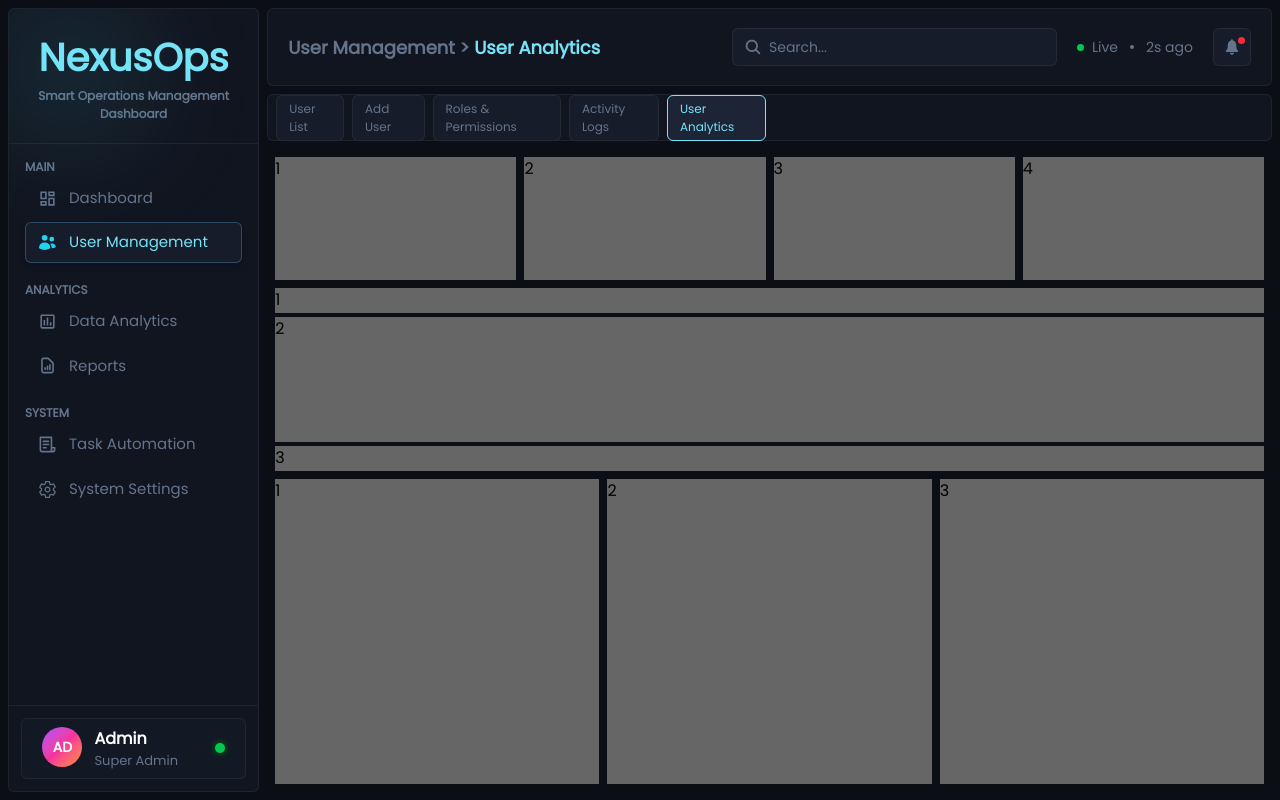
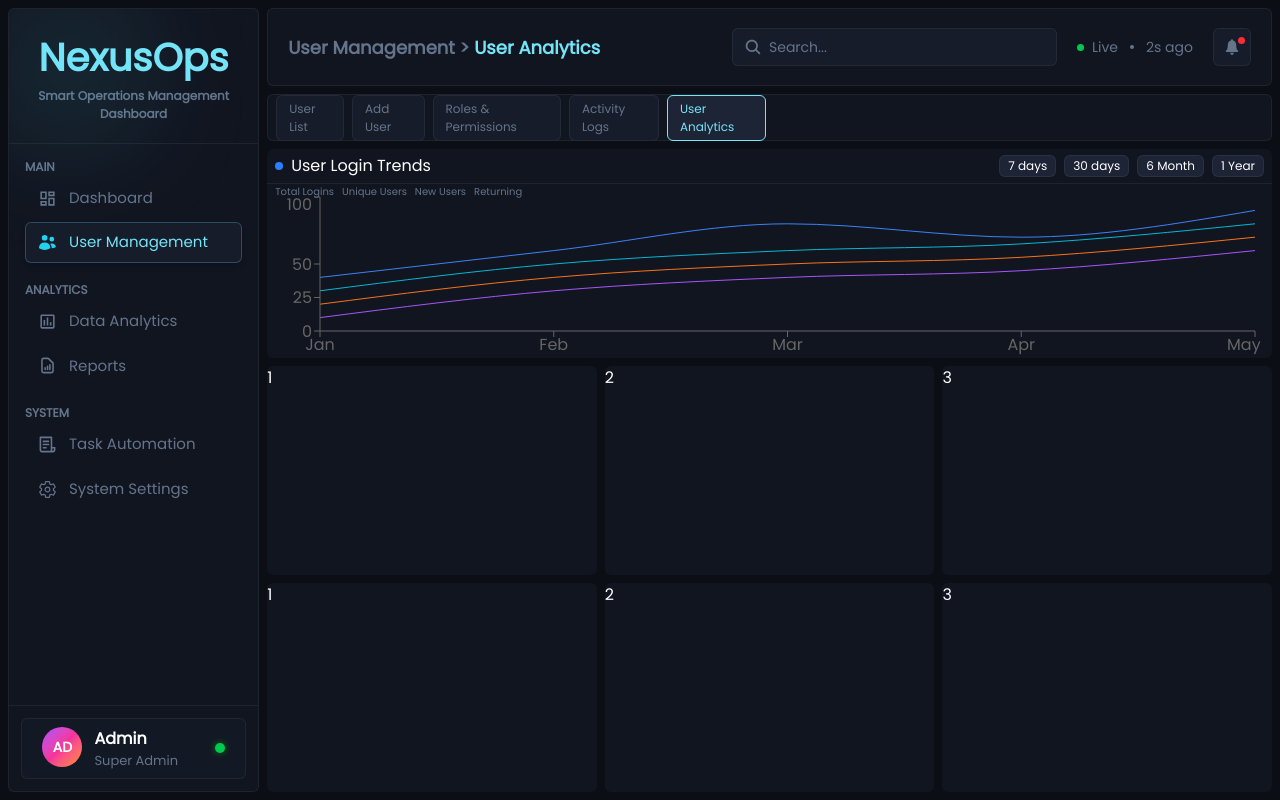
Before and after one commit to Khageswar-M/NexusOps-fe, a React (Vite) app: page /user-management/user-analytics in a window 1280 px wide. Built offline with nearby package versions, Linux system fonts and the light colour scheme.

Commit message:
user analytics started

```diff
--- /dev/null
+++ b/src/components/UserAnalytics/UserLoginTrendsChart.jsx
@@ -0,0 +1,64 @@
+'use client';
+
+import {
+  AreaChart,
+  Area,
+  ResponsiveContainer,
+  XAxis,
+  YAxis,
+  Tooltip,
+} from "recharts";
+
+const data = [
+  { name: "Jan", blue: 40, cyan: 30, orange: 20, purple: 10 },
+  { name: "Feb", blue: 60, cyan: 50, orange: 40, purple: 30 },
+  { name: "Mar", blue: 80, cyan: 60, orange: 50, purple: 40 },
+  { name: "Apr", blue: 70, cyan: 65, orange: 55, purple: 45 },
+  { name: "May", blue: 90, cyan: 80, orange: 70, purple: 60 },
+];
+
+export default function SimpleAreaChart() {
+  return (
+    <div className="w-full h-full">
+      <ResponsiveContainer width="100%">
+        <AreaChart data={data}>
+          <XAxis dataKey="name" />
+          <YAxis />
+          <Tooltip />
+
+          {/* Blue */}
+          <Area
+            type="monotone"
+            dataKey="blue"
+            stroke="#3b82f6"
+            fill="none"
+          />
+
+          {/* Cyan */}
+          <Area
+            type="monotone"
+            dataKey="cyan"
+            stroke="#06b6d4"
+            fill="none"
+          />
+
+          {/* Orange */}
+          <Area
+            type="monotone"
+            dataKey="orange"
+            stroke="#f97316"
+            fill="none"
+          />
+
+          {/* Purple */}
+          <Area
+            type="monotone"
+            dataKey="purple"
+            stroke="#a855f7"
+            fill="none"
+          />
+        </AreaChart>
+      </ResponsiveContainer>
+    </div>
+  );
+}
--- a/src/pages/UserManagementSubTabs/ActivityLogs.jsx
+++ b/src/pages/UserManagementSubTabs/ActivityLogs.jsx
@@ -232,10 +232,10 @@ const ActivityLogs = () => {
       </div>
 
       {/* Most active Users */}
-      <div className=" rounded-xl border border-border  flex flex-col overflow-hidden">
+      <div className="border border-border flex flex-col overflow-hidden">
 
         {/* Header */}
-        <div className="flex p-2 border-b border-border justify-between items-center mb-3">
+        <div className="flex p-2 border-b border-border justify-between items-center ">
           <div className="flex flex-row items-center gap-2">
             <OnlineTag diameter={8} bgColor={"blue"} />
             <h2 className="text-white font-semibold">Most Active Users</h2>
@@ -244,15 +244,15 @@ const ActivityLogs = () => {
         </div>
 
         {/* Scrollable List */}
-        <div className="flex flex-col overflow-y-auto  custom-scrollbar ">
+        <div className="flex flex-col overflow-y-auto custom-scrollbar ">
 
           {activeUsers.map((user) => {
             const initial = useInitials(user.name)
             return (
-              <div key={user.id} className="flex items-center justify-between pb-2 border-b border-border px-2">
+              <div key={user.id} className="grid grid-cols-[1fr_1fr] gap-2 p-1 items-center  border-b border-border px-2">
 
                 {/* Left */}
-                <div className="grid grid-cols-[1fr_2fr] items-center gap-">
+                <div className="grid grid-cols-[1fr_2fr] items-center gap-1">
 
                   <div className="w-10 h-10 rounded-full flex items-center justify-center text-white font-bold bg-linear-to-br from-purple-500 to-cyan-400">
                     {initial}
@@ -265,7 +265,7 @@ const ActivityLogs = () => {
                 </div>
 
                 {/* Right */}
-                <div className="flex items-center gap-3 w-1/2">
+                <div className="grid grid-cols-[2fr_1fr] items-center gap-3">
 
                   {/* Progress */}
                   <div className="w-full h-1 bg-gray-700 rounded-full">
--- a/src/pages/UserManagementSubTabs/UserAnalytics.jsx
+++ b/src/pages/UserManagementSubTabs/UserAnalytics.jsx
@@ -1,32 +1,79 @@
 import React, { useContext, useEffect } from 'react'
 import { AppContext } from '../../context/TitleContext';
+import OnlineTag from '../../components/OnlineTag.jsx';
+import UserLoginTrendsChart  from  '../../components/UserAnalytics/UserLoginTrendsChart.jsx'
 
 const UserAnalytics = () => {
   const { setTitle } = useContext(AppContext);
-    useEffect(() => {
-      setTitle(["User Management", "User Analytics"]);
-    }, []);
+  useEffect(() => {
+    setTitle(["User Management", "User Analytics"]);
+  }, []);
+
+  const HeadBar = ({ title, color }) => {
+    return (
+      <div>
+        <div className='flex flex-row items-center gap-2'>
+          <OnlineTag diameter={8} bgColor={color} />
+          <div>{title}</div>
+        </div>
+      </div>
+    )
+  }
 
   return (
-    <div className='grid grid-rows-[2fr_3fr_5fr] gap-2 p-2 h-full'>
+    <div className='grid grid-rows-[1fr_1fr_1fr] gap-2 h-full overflow-hidden text-white'>
 
-      <div className='grid grid-cols-[1fr_1fr_1fr_1fr] gap-2'>
-        <div className='bg-[hsl(0,0%,40%)]'>1</div>
-        <div className='bg-[hsl(0,0%,40%)]'>2</div>
-        <div className='bg-[hsl(0,0%,40%)]'>3</div>
-        <div className='bg-[hsl(0,0%,40%)]'>4</div>
+      {/* ROW 1 */}
+      <div className='bg-surface rounded-md grid grid-rows-[1fr_5fr] '>
+        <div className='flex flex-row items-center justify-between border-b border-border px-2'>
+          <HeadBar title={"User Login Trends"} color={"blue"}/>
+
+          <div className='flex flex-row items-center gap-2 text-xs'>
+            {
+              ["7 days", "30 days", "6 Month", "1 Year"].map((days) => {
+                return(
+                  <button
+                    key={days}
+                    className='border border-border p-0.5 px-2 rounded-md bg-surface-3 cursor-pointer active:bg-surface-2 focus:border-cyan-400'
+                  >
+                    {days}
+                  </button>
+                )
+              })
+            }
+          </div>
+        </div>
+        <div className='p-2 relative '>
+          <div className='absolute flex flex-row items-center gap-2 text-[10px] text-text-muted top-0'>
+              {
+                ["Total Logins", "Unique Users", "New Users", "Returning"].map((item) => {
+                  return(
+                    <div>
+                      {item}
+                    </div>
+                  )
+                })
+              }
+          </div>
+          <div className='w-full h-full absolute -translate-x-5'>
+            <UserLoginTrendsChart/>
+          </div>
+
+        </div>
       </div>
 
-      <div className=' grid grid-rows-[1fr_5fr_1fr] gap-1'>
-        <div className='bg-[hsl(0,0%,40%)]'>1</div>
-        <div className='bg-[hsl(0,0%,40%)]'>2</div>
-        <div className='bg-[hsl(0,0%,40%)]'>3</div>
+      {/* ROW 2 */}
+      <div className='grid grid-cols-[1fr_1fr_1fr] gap-2 [&>div]:rounded-md [&>div]:bg-surface'>
+        <div>1</div>
+        <div>2</div>
+        <div>3</div>
       </div>
 
-      <div className='grid grid-cols-[1fr_1fr_1fr] gap-2'>
-        <div className='bg-[hsl(0,0%,40%)]'>1</div>
-        <div className='bg-[hsl(0,0%,40%)]'>2</div>
-        <div className='bg-[hsl(0,0%,40%)]'>3</div>
+      {/* ROW 3 */}
+      <div className='grid grid-cols-[1fr_1fr_1fr] gap-2 [&>div]:rounded-md [&>div]:bg-surface'>
+        <div>1</div>
+        <div>2</div>
+        <div>3</div>
       </div>
     </div>
   )
```
